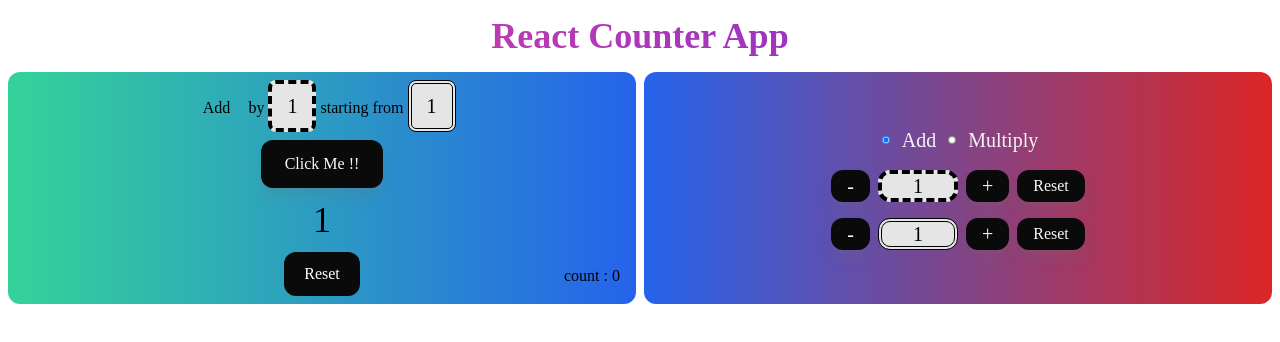
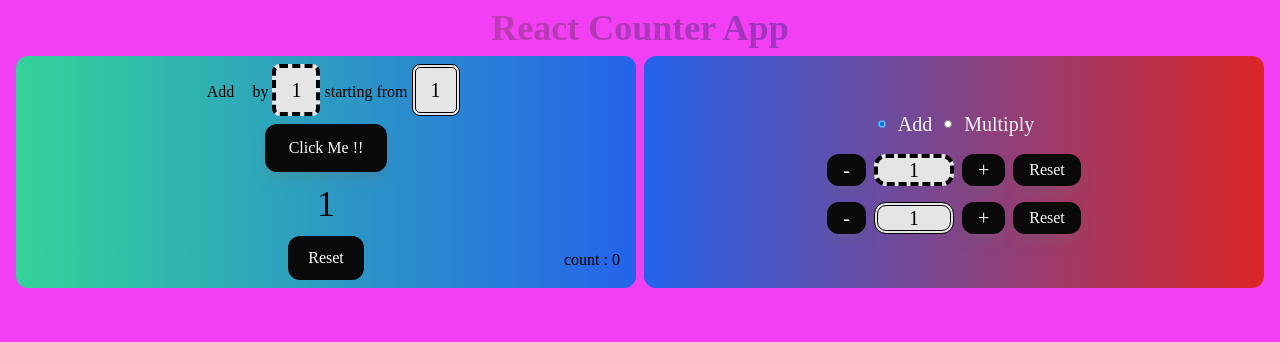
Before and after one commit to m-tange-ppp/react-counter-app, a React (Vite) app: page / in a window 1280 px wide. Shown: the top 342 px of the page. Built offline with nearby package versions, Linux system fonts and the light colour scheme; a web font is replaced by a local one.

Commit message:
背景の色遊び

```diff
--- a/src/App.jsx
+++ b/src/App.jsx
@@ -9,6 +9,7 @@ export default function App() {
     const [num, setNum] = useState(start);
     const [flagBg, setFlagBg] = useState(true);
     const [count, setCount] = useState(0);
+    const [bgColor, setBgColor] = useState("#FFFFFF");
 
     useEffect(() => {
         resetCounter();
@@ -20,6 +21,7 @@ export default function App() {
         } else {
             setFlagBg(true);
         }
+        createBgColor();
     }, [num]);
 
     function resetCounter() {
@@ -35,9 +37,18 @@ export default function App() {
         return count * rate;
     }
 
+    function createBgColor() {
+        const letter = "0123456789ABCDEF";
+        let color = "#";
+        for (let i = 0; i < 6; i++) {
+            color += letter[Math.floor(Math.random() * 16)];
+        }
+        setBgColor(color);
+    }
+
     return (
-        <div>
-            <h1 className="text-4xl text-center m-4 font-bold bg-gradient-to-r from-pink-500 to-violet-700 bg-clip-text text-transparent">
+        <div className="h-screen p-2 transition-colors duration-300" style={{ backgroundColor: bgColor }}>
+            <h1 className="text-4xl text-center m-2 mt-0 font-bold bg-gradient-to-r from-pink-500 to-violet-700 bg-clip-text text-transparent">
                 React Counter App
             </h1>
             <div className="flex flex-wrap gap-2 justify-center">
--- a/src/components/Counter.jsx
+++ b/src/components/Counter.jsx
@@ -7,7 +7,7 @@ export default function Counter(props) {
     }
 
     return (
-        <div className={`flex flex-col items-center justify-center gap-2 p-2 w-[calc(100%-1rem)] sm:w-[calc(50%-0.75rem)] border-neutral-900 rounded-xl bg-gradient-to-r ${props.flagBg ? `from-emerald-400 to-blue-600` : `from-yellow-600 to-red-700 `} transition-shadow duration-300 hover:ring-4 ring-pink-500 relative`}>
+        <div className={`flex flex-col items-center justify-center gap-2 p-2 w-[100%] sm:w-[calc(50%-0.75rem)] border-neutral-900 rounded-xl bg-gradient-to-r ${props.flagBg ? `from-emerald-400 to-blue-600` : `from-yellow-600 to-red-700 `} transition-shadow duration-300 hover:ring-4 ring-pink-500 relative`}>
             <p> <span className="inline-block w-14 text-center">{props.method.name == "addN" ? "Add" : "Multiply"}</span> by <span className="text-xl bg-neutral-200 border-4 border-dashed border-black inline-block p-2 w-12 text-center  rounded-lg">{props.rate}</span> starting from <span className="text-xl bg-neutral-200 border-4 border-black border-double inline-block p-2 w-12 text-center rounded-lg">{props.start}</span></p>
             <button className=" h-12 rounded-xl bg-neutral-950 px-6 text-neutral-50 shadow-lg shadow-neutral-500/20 transition active:scale-95" onClick={handleClickMe}>Click Me !!</button>
             <p className="flex h-12 w-16 text-4xl rounded-xl items-center justify-center ">{props.num}</p>
--- a/src/components/Setting.jsx
+++ b/src/components/Setting.jsx
@@ -1,6 +1,6 @@
 export default function Setting(props) {
     return (
-        <div className={"flex flex-col items-center justify-center gap-4 p-2 w-[calc(100%-1rem)] sm:w-[calc(50%-0.75rem)] border-neutral-900 rounded-xl bg-gradient-to-r from-blue-600 to-red-600 transition-shadow duration-300 hover:ring-4 ring-violet-500"}>
+        <div className={"flex flex-col items-center justify-center gap-4 p-2 w-[100%] sm:w-[calc(50%-0.75rem)] border-neutral-900 rounded-xl bg-gradient-to-r from-blue-600 to-red-600 transition-shadow duration-300 hover:ring-4 ring-violet-500"}>
             <div className="flex gap-2">
                 <div class="flex items-center">
                     <input
```
